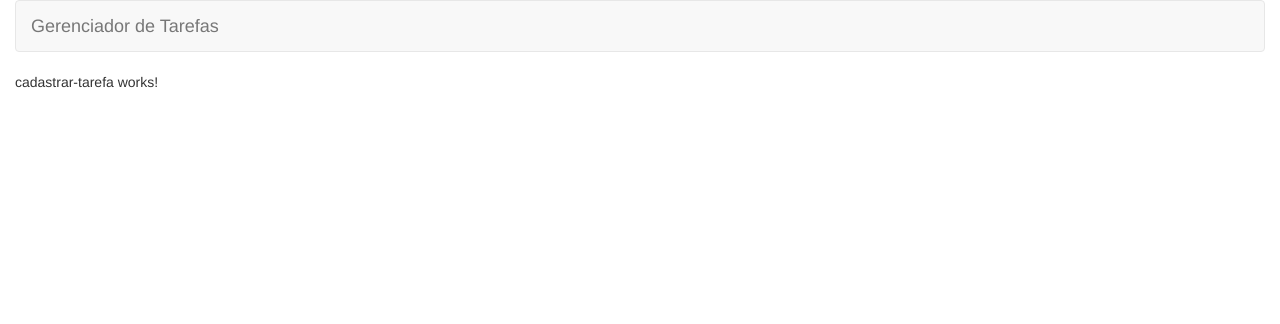
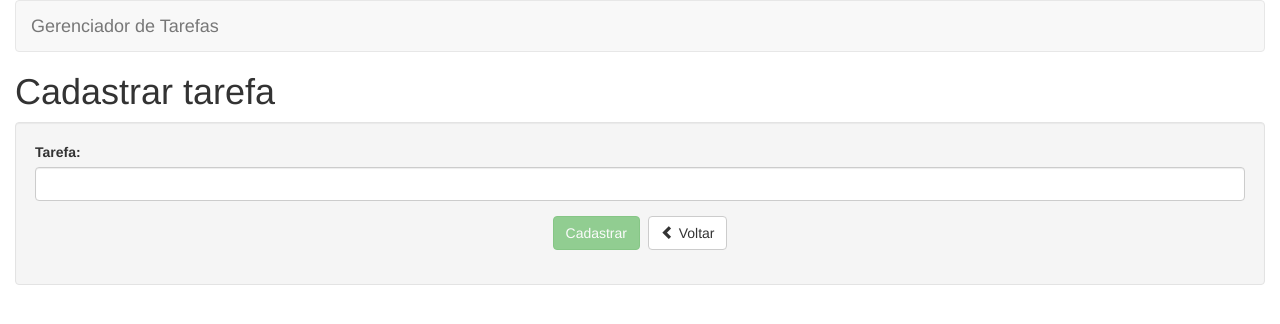
Before and after one commit to Mayconrp/estudosAngular, an Angular app in the folder gerenciador-de-tarefas/: page /tarefas/cadastrar in a window 1280 px wide. Shown: the top 324 px of the page. Built offline with nearby package versions, Linux system fonts and the light colour scheme.

Commit message:
Layout da tela e validações do campo de cadastro de tarefa

```diff
--- a/gerenciador-de-tarefas/src/app/tarefas/cadastrar/cadastrar-tarefa.component.html
+++ b/gerenciador-de-tarefas/src/app/tarefas/cadastrar/cadastrar-tarefa.component.html
@@ -1 +1,28 @@
-<p>cadastrar-tarefa works!</p>
+<h1>Cadastrar tarefa</h1>
+
+<div class="well">
+  <!-- representa recurso do form do component -->
+  <form #formTarefa="ngForm">
+    <div class="form-group">
+      <label for="nome">Tarefa:</label>
+      <!-- bind duplo e criando uma referência do objeto -->
+      <input type="text" class="form-control" id="nome" name="nome" [(ngModel)]="tarefa.nome" #nome="ngModel" minlength="5" required>
+      <!--  -->
+      <div *ngIf="nome.errors && (nome.dirty || nome.touched)" class="alert alert-danger">
+        <div [hidden]="!nome.errors.required">
+          Digite a tarefa.
+        </div>
+        <div [hidden]="!nome.errors.minlength">
+          A tarefa deve conter ao menos 5 caracteres.
+        </div>
+      </div>
+    </div>
+    <div class="form-group text-center">
+      <!-- o botão fica disabilitado até que o form seja válido -->
+      <input type="submit" class="btn btn-success" (click)="cadastrar()" value="Cadastrar" [disabled]="!formTarefa.form.valid">&nbsp;
+      <a [routerLink]="['/tarefas']" class="btn btn-default">
+        <span class="glyphicon glyphicon-chevron-left" aria-hidden="true"></span> Voltar
+      </a>
+    </div>
+  </form>
+</div>
--- a/gerenciador-de-tarefas/src/app/tarefas/cadastrar/cadastrar-tarefa.component.ts
+++ b/gerenciador-de-tarefas/src/app/tarefas/cadastrar/cadastrar-tarefa.component.ts
@@ -1,4 +1,8 @@
-import { Component, OnInit } from '@angular/core';
+import { Component, OnInit, ViewChild } from '@angular/core';
+import { Router } from '@angular/router';
+import { NgForm } from '@angular/forms';
+
+import { Tarefa, TarefaService } from '../shared';
 
 @Component({
   selector: 'app-cadastrar-tarefa',
@@ -7,9 +11,22 @@ import { Component, OnInit } from '@angular/core';
 })
 export class CadastrarTarefaComponent implements OnInit {
 
-  constructor() { }
+  @ViewChild('formTarefa', { static: true }) formTarefa: NgForm;
+  tarefa: Tarefa;
+
+  constructor(
+    private tarefaService: TarefaService ,
+    private router: Router) { }
 
   ngOnInit() {
+    this.tarefa = new Tarefa();
   }
 
+  cadastrar(): void {
+    if (this.formTarefa.form.valid) {
+      this.tarefaService.cadastrar(this.tarefa);
+      // quando cadastrar volta para a tela de listagem de tarefas router.navigate
+      this.router.navigate(["/tarefas"]);
+    }
+  }
 }
--- a/gerenciador-de-tarefas/src/app/tarefas/listar/listar-tarefa.component.html
+++ b/gerenciador-de-tarefas/src/app/tarefas/listar/listar-tarefa.component.html
@@ -6,38 +6,27 @@
             <th>Tarefa</th>
             <th>Concluída</th>
             <th class="text-center">
-                <a
-                    class="btn btn-xs btn-success">
-                    <span class="glyphicon glyphicon-plus"
-                    aria-hidden="true"></span> Novo
+                <!-- diretiva para direcionar um link -->
+                <a [routerLink]="['/tarefas/cadastrar']" class="btn btn-xs btn-success">
+                    <span class="glyphicon glyphicon-plus" aria-hidden="true"></span> Novo
                 </a>
             </th>
         </tr>
         <!-- diretiva aplica o comportamento no component -->
         <tr *ngFor="let tarefa of tarefas">
             <!-- adicione a class sucsess caso tarefa não estiver concluida -->
-            <td
-                [class.success]="!tarefa.concluida">
+            <td [class.success]="!tarefa.concluida">
                 {{ tarefa.nome }}
             </td>
             <td style="width: 70px" class="text-center">
-            <input
-                type="checkbox"
-                [value]="tarefa.id"
-                [checked]="tarefa.concluida">
+                <input type="checkbox" [value]="tarefa.id" [checked]="tarefa.concluida">
             </td>
             <td class="text-center" style="width: 200px">
-                <a
-                    title="Editar" alt="Editar"
-                    class="btn btn-xs btn-info">
-                    <span class="glyphicon glyphicon-pencil"
-                    aria-hidden="true"></span> Editar
+                <a title="Editar" alt="Editar" class="btn btn-xs btn-info">
+                    <span class="glyphicon glyphicon-pencil" aria-hidden="true"></span> Editar
                 </a>
-                <a href="#" title="Remover" alt="Remover"
-
-                    class="btn btn-xs btn-danger">
-                    <span class="glyphicon glyphicon-remove"
-                    aria-hidden="true"></span> Remover
+                <a href="#" title="Remover" alt="Remover" class="btn btn-xs btn-danger">
+                    <span class="glyphicon glyphicon-remove" aria-hidden="true"></span> Remover
                 </a>
             </td>
         </tr>
```
Also changed, not shown: gerenciador-de-tarefas/src/app/tarefas/shared/index.ts (line endings or trailing spaces).
